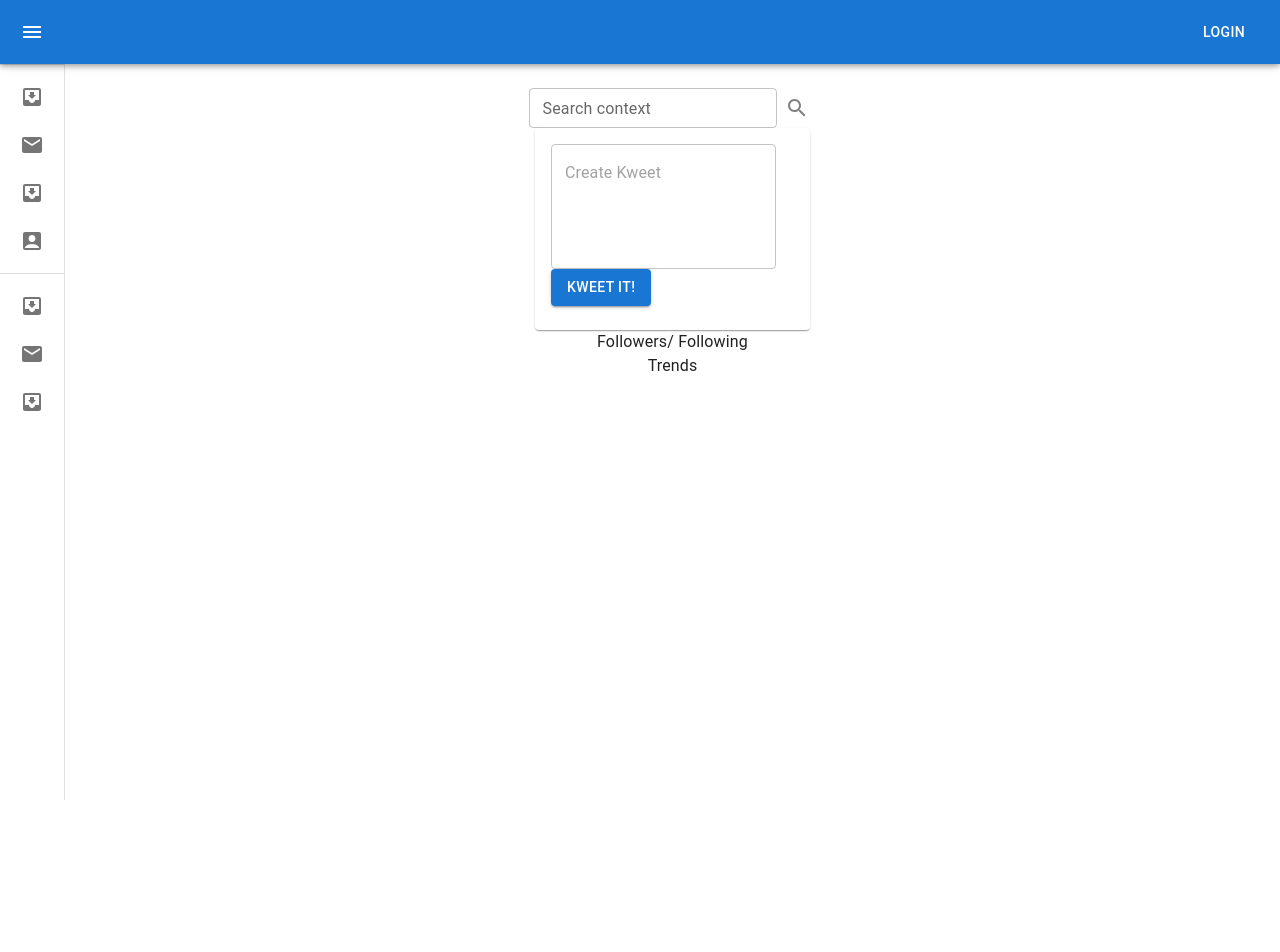
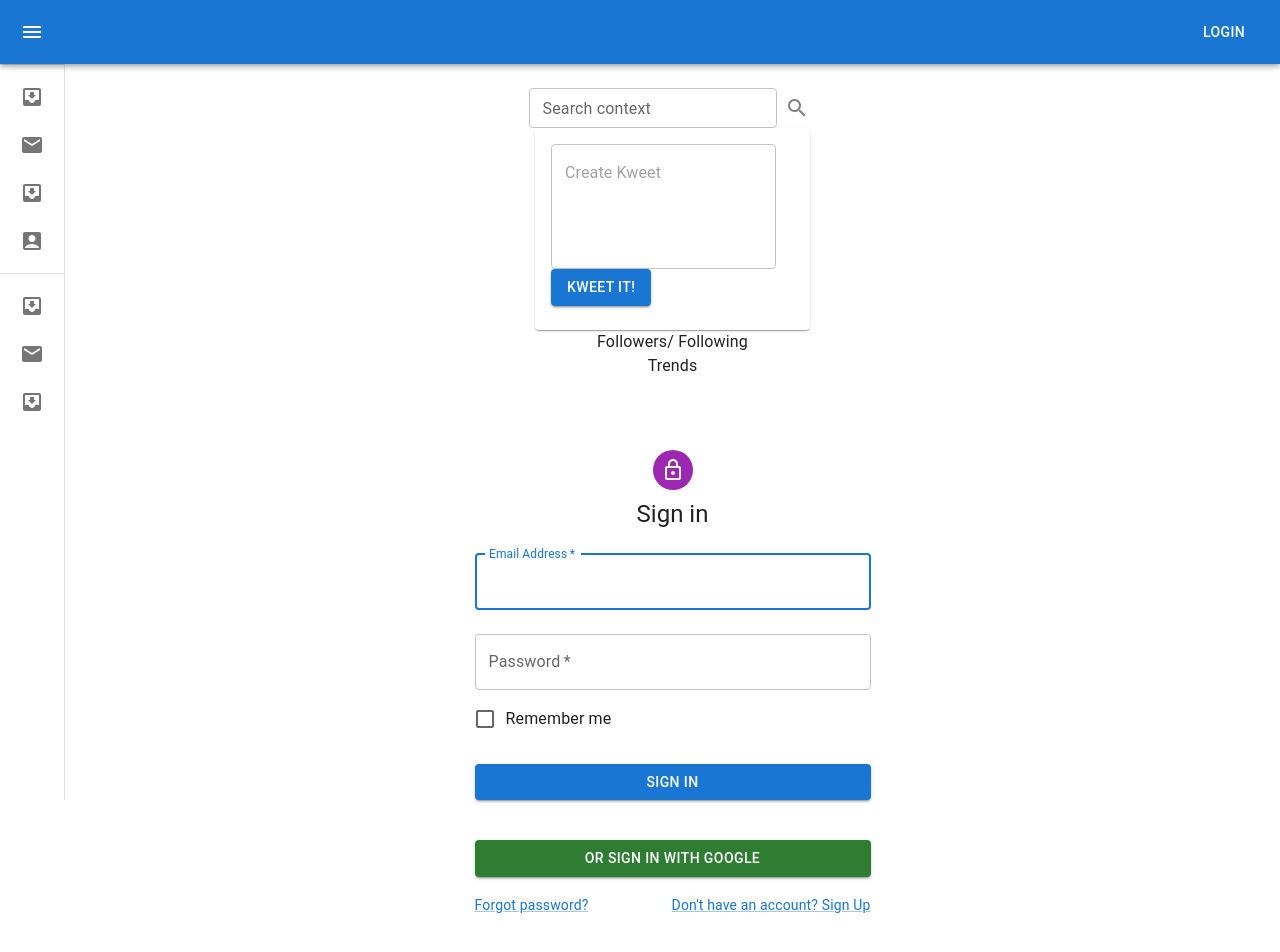
Before and after one commit to DaveBouman/Semester6, a React (Create React App) app in the folder frontend/: page / in a window 1280 px wide. Shown: the top 952 px of the page. Before the commit the page ends 800 px from the top, so only its background shows below. Built offline with nearby package versions, Linux system fonts and the light colour scheme; no server answers.

Commit message:
ADded timeline

```diff
--- a/frontend/src/App.tsx
+++ b/frontend/src/App.tsx
@@ -4,6 +4,7 @@
 import "./App.css";
 import { UserContext } from "./components/context/userContext";
 import Drawer from "./components/drawer";
+import Entry from "./pages/entry";
 import Home from "./pages/home";
 
 function App() {
@@ -35,6 +36,7 @@
             }
           />
           <Route path="/" element={<Home />} />
+          <Route path="/signin" element={<Entry />} />
           <Route path="/profile" element={<div>sss </div>} />
         </Routes>
       </Drawer>
--- a/frontend/src/components/timeLine.tsx
+++ b/frontend/src/components/timeLine.tsx
@@ -31,6 +31,7 @@
         throw new Error("authentication failed!");
       })
       .then((resObject) => {
+        console.log(resObject.entity);
         setMessages(resObject.entity);
       })
       .catch((err) => {
--- /dev/null
+++ b/frontend/src/pages/entry.tsx
@@ -0,0 +1,131 @@
+import * as React from 'react';
+import Avatar from '@mui/material/Avatar';
+import Button from '@mui/material/Button';
+import CssBaseline from '@mui/material/CssBaseline';
+import TextField from '@mui/material/TextField';
+import FormControlLabel from '@mui/material/FormControlLabel';
+import Checkbox from '@mui/material/Checkbox';
+import Link from '@mui/material/Link';
+import Grid from '@mui/material/Grid';
+import Box from '@mui/material/Box';
+import LockOutlinedIcon from '@mui/icons-material/LockOutlined';
+import Typography from '@mui/material/Typography';
+import Container from '@mui/material/Container';
+import { createTheme, ThemeProvider } from '@mui/material/styles';
+
+function Copyright(props: any) {
+  return (
+    <Typography variant="body2" color="text.secondary" align="center" {...props}>
+      {'Copyright © '}
+      <Link color="inherit" href="https://mui.com/">
+        Kweeter
+      </Link>{' '}
+      {new Date().getFullYear()}
+      {'.'}
+    </Typography>
+  );
+}
+
+const theme = createTheme();
+
+const Entry = () => {
+  const googleLogin = () => {
+    window.open("http://www.localhost/api/v1/users/google/auth", "_self");
+  };
+
+  const googleLogout = () => {
+    window.open("http://localhost/api/v1/users/google/logout", "_self");
+  };
+
+  const handleSubmit = (event: React.FormEvent<HTMLFormElement>) => {
+    event.preventDefault();
+    const data = new FormData(event.currentTarget);
+    console.log({
+      email: data.get('email'),
+      password: data.get('password'),
+    });
+  };
+
+    return (
+      <ThemeProvider theme={theme}>
+      <Container component="main" maxWidth="xs">
+        <CssBaseline />
+        <Box
+          sx={{
+            marginTop: 8,
+            display: 'flex',
+            flexDirection: 'column',
+            alignItems: 'center',
+          }}
+        >
+          <Avatar sx={{ m: 1, bgcolor: 'secondary.main' }}>
+            <LockOutlinedIcon />
+          </Avatar>
+          <Typography component="h1" variant="h5">
+            Sign in
+          </Typography>
+          <Box component="form" onSubmit={handleSubmit} noValidate sx={{ mt: 1 }}>
+            <TextField
+              margin="normal"
+              required
+              fullWidth
+              id="email"
+              label="Email Address"
+              name="email"
+              autoComplete="email"
+              autoFocus
+            />
+            <TextField
+              margin="normal"
+              required
+              fullWidth
+              name="password"
+              label="Password"
+              type="password"
+              id="password"
+              autoComplete="current-password"
+            />
+            <FormControlLabel
+              control={<Checkbox value="remember" color="primary" />}
+              label="Remember me"
+            />
+            <Button
+              type="submit"
+              fullWidth
+              variant="contained"
+              sx={{ mt: 3, mb: 2 }}
+            >
+              Sign In
+            </Button>
+            <Button
+              onClick={googleLogin}
+              color="success"
+              type="submit"
+              fullWidth
+              variant="contained"
+              sx={{ mt: 3, mb: 2 }}
+            >
+              Or Sign in with google
+            </Button>
+            <Grid container>
+              <Grid item xs>
+                <Link href="#" variant="body2">
+                  Forgot password?
+                </Link>
+              </Grid>
+              <Grid item>
+                <Link href="#" variant="body2">
+                  {"Don't have an account? Sign Up"}
+                </Link>
+              </Grid>
+            </Grid>
+          </Box>
+        </Box>
+        <Copyright sx={{ mt: 8, mb: 4 }} />
+      </Container>
+    </ThemeProvider>
+  );
+}
+
+
+  export default Entry
--- a/frontend/src/pages/home.tsx
+++ b/frontend/src/pages/home.tsx
@@ -5,6 +5,7 @@
 import TimeLine from "../components/timeLine";
 import Follow from "../components/follow";
 import Trends from "../components/trends";
+import Entry from "../pages/entry";
 
 const Home = () => {
   return (
@@ -27,6 +28,9 @@
       <Grid container spacing={0} direction="column" alignItems="center">
         <Trends />
       </Grid>
+      <Grid container spacing={0} direction="column" alignItems="center">
+        <Entry />
+      </Grid>
     </>
   );
 };
```
Also changed, not shown: 1 other file (tests, documents, lock files or other folders).
